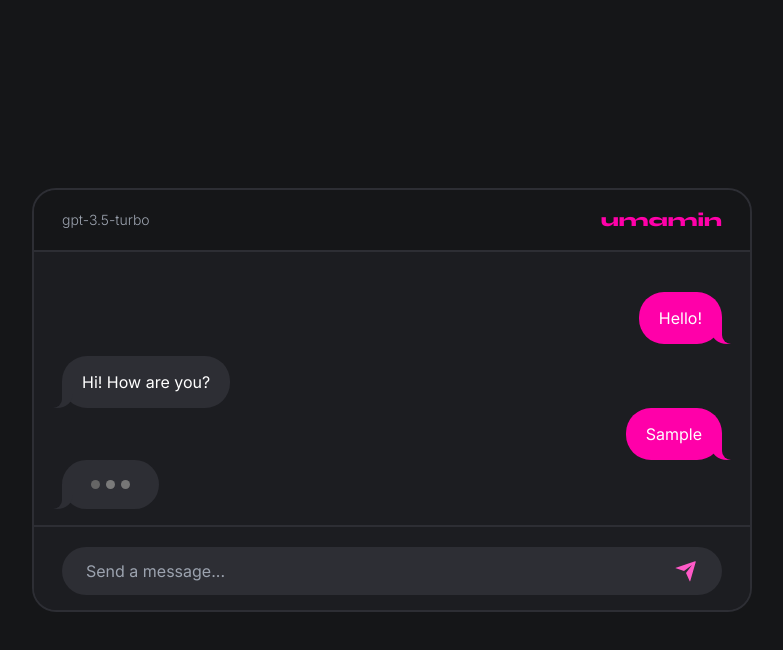
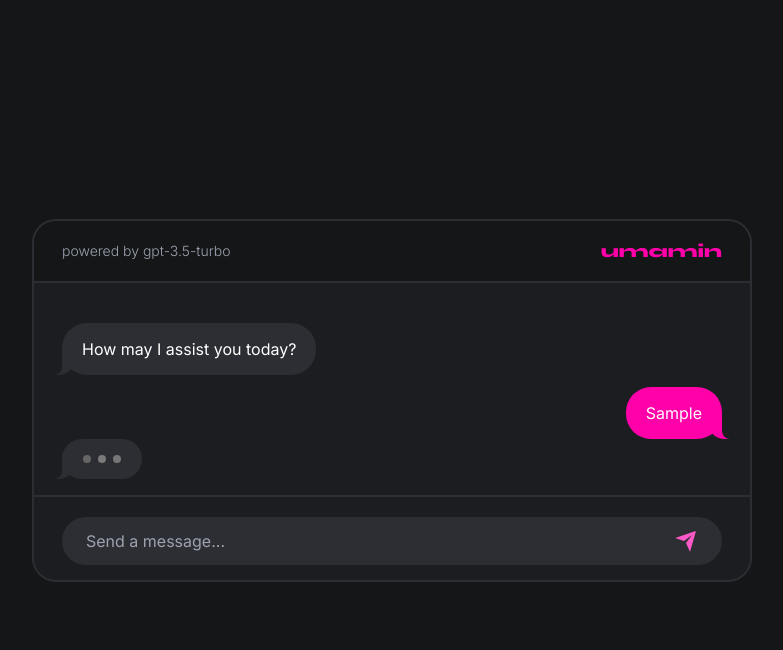
Before and after one commit to joshxfi/chatbot-umamin, a React (Vite) app in the folder client/: page / in a window 1280 px wide. Both pictures are taken after typing "Sample" into the empty fields and a click on the button 934 px from the left and 527 px from the top of the page. Shown: the top 650 px of the page, without its empty margins (248-1031 px from the left). Built offline with nearby package versions, Linux system fonts and the light colour scheme.

Commit message:
chore: adjust loader size

```diff
--- a/client/src/App.tsx
+++ b/client/src/App.tsx
@@ -21,12 +21,8 @@ const App = () => {
   const [prompt, setPrompt] = useState("");
   const [chatLog, setChatLog] = useState<ChatLog[]>([
     {
-      type: "user",
-      message: "Hello!",
-    },
-    {
       type: "bot",
-      message: "Hi! How are you?",
+      message: "How may I assist you today?",
     },
   ]);
 
@@ -48,7 +44,7 @@ const App = () => {
       {
         type: "bot",
         message: (
-          <div className="px-6 py-1">
+          <div className="px-4">
             <div className="dot-flashing"></div>
           </div>
         ),
@@ -87,7 +83,7 @@ const App = () => {
       <div className="border-secondary-100 bg-secondary-200 w-full overflow-hidden rounded-3xl border-2 md:w-[720px]">
         {/* Top */}
         <div className="bg-secondary-300 border-secondary-100 flex items-center justify-between border-b-2 px-7 py-4">
-          <p className="font-light text-sm text-gray-400">gpt-3.5-turbo</p>
+          <p className="font-light text-sm text-gray-400">powered by gpt-3.5-turbo</p>
 
           <h3 className="font-syne font-extrabold text-primary-200 text-center text-lg">
             umamin
--- a/client/src/index.css
+++ b/client/src/index.css
@@ -21,7 +21,7 @@
 }
 
 .send:before {
-  right: -9px;
+  right: -7px;
   width: 20px;
   border-bottom-left-radius: 16px 14px;
 }
@@ -29,11 +29,11 @@
 .send:after {
   right: -26px;
   width: 26px;
-  border-bottom-left-radius: 9px;
+  border-bottom-left-radius: 8px;
 }
 
 .receive:before {
-  left: -9px;
+  left: -8px;
   width: 20px;
   border-bottom-right-radius: 16px 14px;
 }
@@ -41,15 +41,15 @@
 .receive:after {
   left: -26px;
   width: 26px;
-  border-bottom-right-radius: 9px;
+  border-bottom-right-radius: 8px;
 }
 
 /* chat-loading */
 
 .dot-flashing {
   position: relative;
-  width: 9px;
-  height: 9px;
+  width: 8px;
+  height: 8px;
   border-radius: 5px;
   background-color: #999999;
   color: #999999;
@@ -64,8 +64,8 @@
 }
 .dot-flashing::before {
   left: -15px;
-  width: 9px;
-  height: 9px;
+  width: 8px;
+  height: 8px;
   border-radius: 5px;
   background-color: #999999;
   color: #999999;
@@ -73,8 +73,8 @@
   animation-delay: 0s;
 }
 .dot-flashing::after { left: 15px;
-  width: 9px;
-  height: 9px;
+  width: 8px;
+  height: 8px;
   border-radius: 5px;
   background-color: #999999;
   color: #999999;
```
